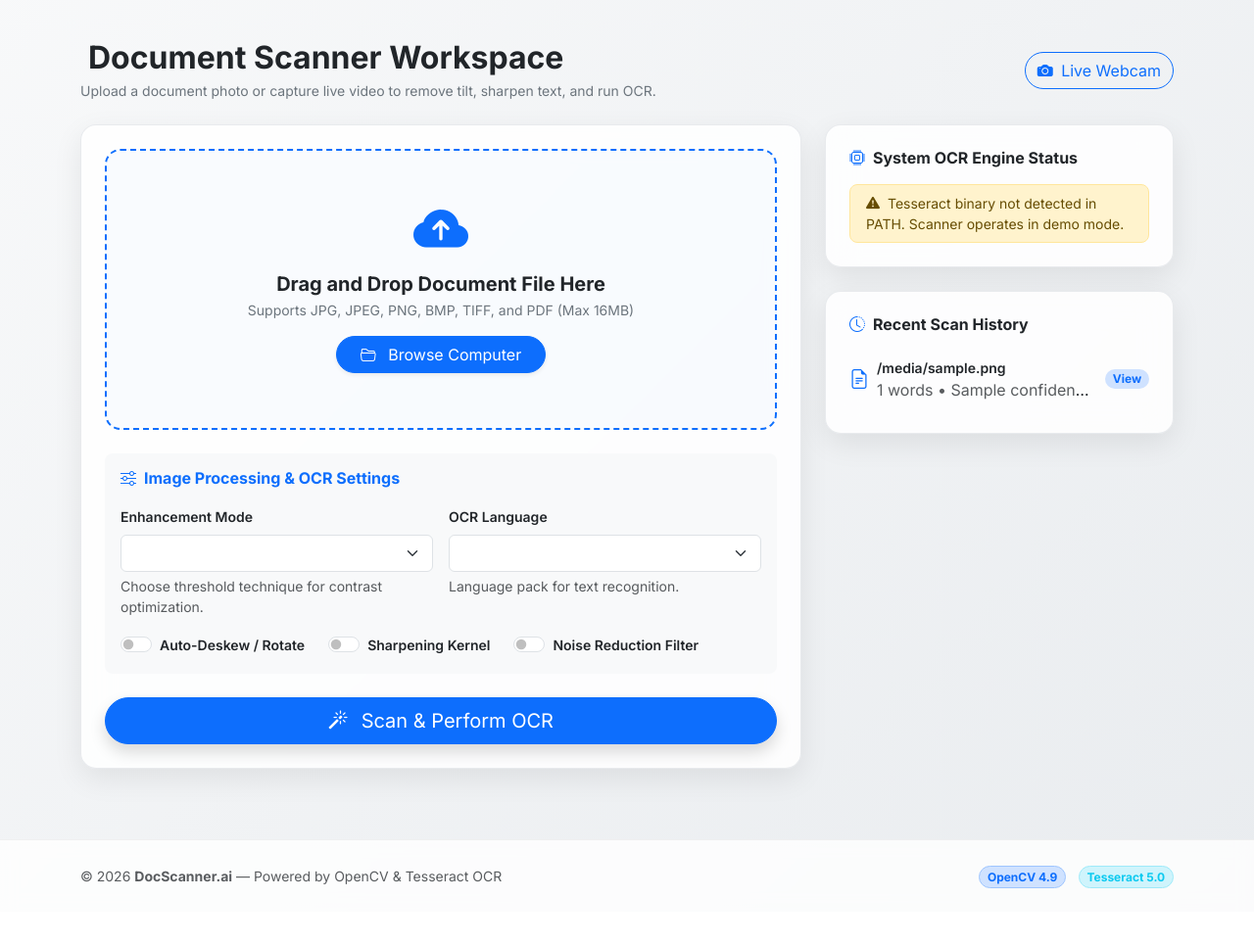
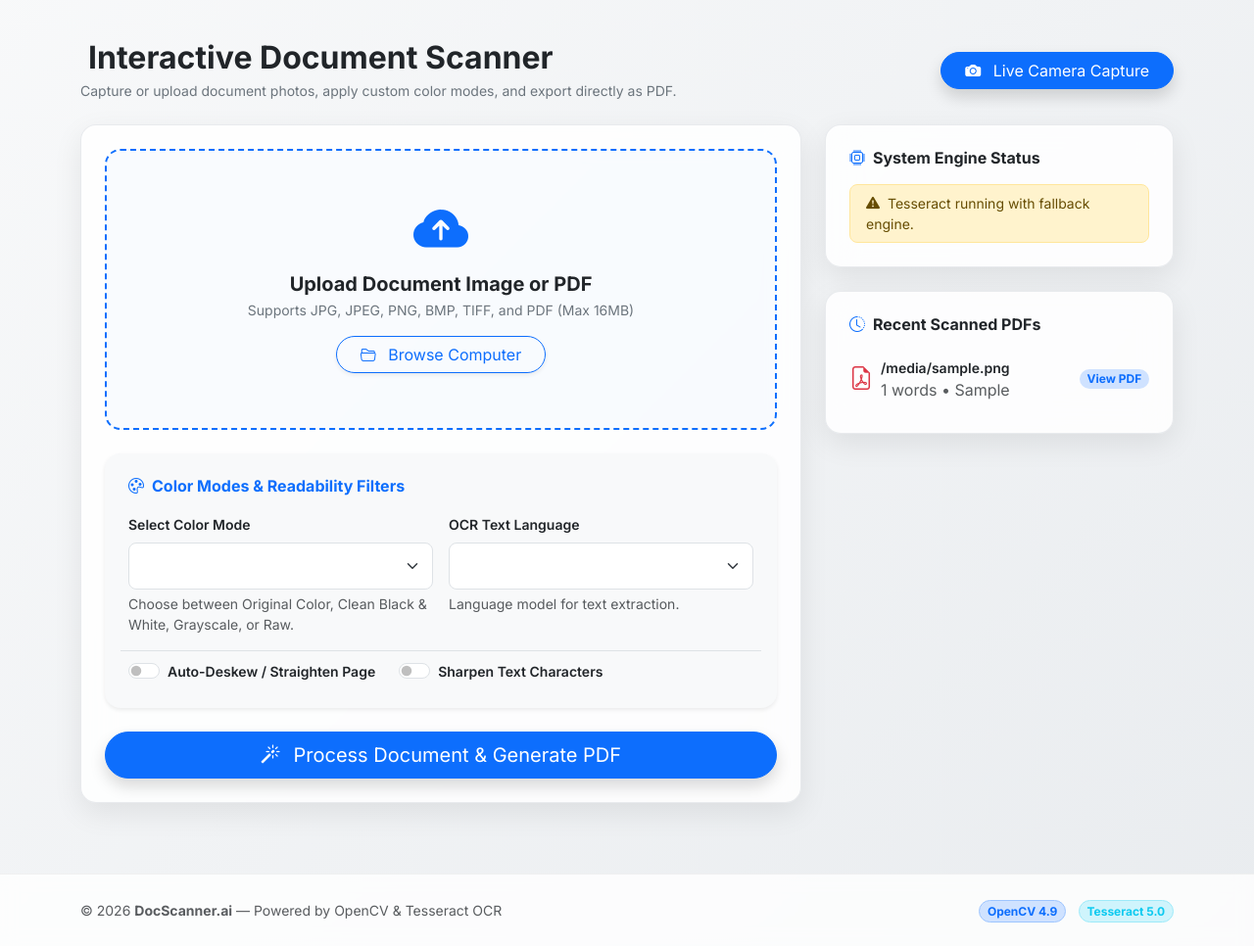
Before and after one commit to Shubham-910-ai/ocr-document-scanner, a Python web app: template templates/scanner.html in a window 1280 px wide. Shown: the part 69-1035 px from the top of the page at 98% size. Before the commit the page ends 976 px from the top, so only its background shows below. Run offline with Jinja, Linux system fonts and the light colour scheme; the template is opened without the code that fills it: most values are stand-ins (such as "Sample title", 1, 10 or a date in 2020); form fields are guessed from the names that the template uses.

Commit message:
Enhance document scanner with interactive color modes and instant PDF export

```diff
--- a/static/js/script.js
+++ b/static/js/script.js
@@ -146,15 +146,19 @@ function initWebcam() {
             webcamCanvas.height = webcamVideo.videoHeight;
             context.drawImage(webcamVideo, 0, 0, webcamCanvas.width, webcamCanvas.height);
 
-            const imageDataUrl = webcamCanvas.toDataURL('image/png');
-            stopWebcamStream();
+            const colorModeSelect = document.getElementById('webcamColorMode');
+            const selectedMode = colorModeSelect ? colorModeSelect.value : 'color';
 
             // Send captured image to backend API
-            showLoadingOverlay("Scanning Webcam Capture...");
+            showLoadingOverlay("Processing Camera Document & Generating PDF...");
             fetch('/api/webcam-upload', {
                 method: 'POST',
                 headers: { 'Content-Type': 'application/json' },
-                body: JSON.stringify({ image: imageDataUrl })
+                body: JSON.stringify({
+                    image: imageDataUrl,
+                    mode: selectedMode,
+                    language: 'eng+hin'
+                })
             })
             .then(res => res.json())
             .then(data => {
--- a/templates/scanner.html
+++ b/templates/scanner.html
@@ -1,24 +1,24 @@
 {% extends 'base.html' %}
 
-{% block title %}Document Scanner & OCR Workspace{% endblock %}
+{% block title %}Document Scanner & Interactive Camera Workspace{% endblock %}
 
 {% block content %}
 <div class="container py-4">
-    <!-- Header Title -->
-    <div class="d-flex align-items-center justify-content-between mb-4">
+    <!-- Header Title & Action Buttons -->
+    <div class="d-flex flex-column flex-md-row align-items-md-center justify-content-between mb-4 gap-3">
         <div>
-            <h2 class="fw-bold mb-1"><i class="bi bi-scanner text-primary me-2"></i>Document Scanner Workspace</h2>
-            <p class="text-secondary small mb-0">Upload a document photo or capture live video to remove tilt, sharpen text, and run OCR.</p>
+            <h2 class="fw-bold mb-1"><i class="bi bi-scanner text-primary me-2"></i>Interactive Document Scanner</h2>
+            <p class="text-secondary small mb-0">Capture or upload document photos, apply custom color modes, and export directly as PDF.</p>
         </div>
-        <div>
-            <button class="btn btn-outline-primary rounded-pill" id="startWebcamBtn" data-bs-toggle="modal" data-bs-target="#webcamModal">
-                <i class="bi bi-camera-fill me-1"></i> Live Webcam
+        <div class="d-flex flex-wrap gap-2">
+            <button class="btn btn-primary rounded-pill px-4 shadow" id="startWebcamBtn" data-bs-toggle="modal" data-bs-target="#webcamModal">
+                <i class="bi bi-camera-fill me-2"></i> Live Camera Capture
             </button>
         </div>
     </div>
 
     <div class="row g-4">
-        <!-- Main Form Column -->
+        <!-- Main Scanner Controls Column -->
         <div class="col-lg-8">
             <div class="glass-card p-4">
                 <form action="{{ url_for('upload_file') }}" method="POST" enctype="multipart/form-data" id="documentUploadForm">
@@ -27,56 +27,52 @@
                     <!-- Drag and Drop Dropzone -->
                     <div class="upload-dropzone mb-4" id="uploadDropzone">
                         <i class="bi bi-cloud-arrow-up-fill dropzone-icon"></i>
-                        <h5 class="fw-bold mb-1">Drag and Drop Document File Here</h5>
+                        <h5 class="fw-bold mb-1">Upload Document Image or PDF</h5>
                         <p class="text-secondary small mb-3">Supports JPG, JPEG, PNG, BMP, TIFF, and PDF (Max 16MB)</p>
 
                         <div class="d-inline-block">
-                            <span class="btn btn-primary rounded-pill px-4 shadow-sm">
+                            <span class="btn btn-outline-primary rounded-pill px-4 shadow-sm">
                                 <i class="bi bi-folder2-open me-2"></i> Browse Computer
                             </span>
                         </div>
 
-                        <!-- Hidden Real Input -->
+                        <!-- Hidden File Input -->
                         {{ form.document(class="d-none") }}
                         <div id="fileNameDisplay" class="mt-3 fw-bold text-primary small"></div>
                     </div>
 
-                    <!-- Live File Preview Container -->
+                    <!-- File Preview Container -->
                     <div id="previewContainer" class="image-preview-container mb-4 d-none">
                         <img id="imagePreview" src="" alt="Selected Preview">
                     </div>
 
-                    <!-- Enhancement & OCR Settings Accordion -->
-                    <div class="card border-0 bg-body-tertiary mb-4 rounded-3">
-                        <div class="card-body">
-                            <h6 class="fw-bold mb-3 text-primary"><i class="bi bi-sliders me-2"></i>Image Processing & OCR Settings</h6>
+                    <!-- Color Mode & Document Settings Card -->
+                    <div class="card border-0 bg-body-tertiary mb-4 rounded-4 shadow-sm">
+                        <div class="card-body p-4">
+                            <h6 class="fw-bold mb-3 text-primary"><i class="bi bi-palette me-2"></i>Color Modes & Readability Filters</h6>
 
                             <div class="row g-3">
                                 <div class="col-md-6">
-                                    <label class="form-label small fw-semibold">Enhancement Mode</label>
-                                    {{ form.enhancement_mode(class="form-select") }}
-                                    <div class="form-text extra-small">Choose threshold technique for contrast optimization.</div>
+                                    <label class="form-label small fw-semibold">Select Color Mode</label>
+                                    {{ form.enhancement_mode(class="form-select form-select-lg") }}
+                                    <div class="form-text extra-small">Choose between Original Color, Clean Black & White, Grayscale, or Raw.</div>
                                 </div>
 
                                 <div class="col-md-6">
-                                    <label class="form-label small fw-semibold">OCR Language</label>
-                                    {{ form.language(class="form-select") }}
-                                    <div class="form-text extra-small">Language pack for text recognition.</div>
+                                    <label class="form-label small fw-semibold">OCR Text Language</label>
+                                    {{ form.language(class="form-select form-select-lg") }}
+                                    <div class="form-text extra-small">Language model for text extraction.</div>
                                 </div>
 
-                                <div class="col-12 mt-3">
+                                <div class="col-12 mt-3 pt-2 border-top">
                                     <div class="d-flex flex-wrap gap-4">
                                         <div class="form-check form-switch">
                                             {{ form.auto_rotate(class="form-check-input") }}
-                                            <label class="form-check-label small fw-semibold" for="auto_rotate">Auto-Deskew / Rotate</label>
+                                            <label class="form-check-label small fw-semibold" for="auto_rotate">Auto-Deskew / Straighten Page</label>
                                         </div>
                                         <div class="form-check form-switch">
                                             {{ form.sharpen(class="form-check-input") }}
-                                            <label class="form-check-label small fw-semibold" for="sharpen">Sharpening Kernel</label>
-                                        </div>
-                                        <div class="form-check form-switch">
-                                            {{ form.noise_reduction(class="form-check-input") }}
-                                            <label class="form-check-label small fw-semibold" for="noise_reduction">Noise Reduction Filter</label>
+                                            <label class="form-check-label small fw-semibold" for="sharpen">Sharpen Text Characters</label>
                                         </div>
                                     </div>
                                 </div>
@@ -85,53 +81,53 @@
                     </div>
 
                     <!-- Submit Action Button -->
-                    <div class="d-grid">
+                    <div class="d-grid gap-2">
                         <button type="submit" class="btn btn-primary btn-lg rounded-pill shadow">
-                            <i class="bi bi-magic me-2"></i> Scan & Perform OCR
+                            <i class="bi bi-magic me-2"></i> Process Document & Generate PDF
                         </button>
                     </div>
                 </form>
             </div>
         </div>
 
-        <!-- Sidebar / History Column -->
+        <!-- Sidebar Column -->
         <div class="col-lg-4">
-            <!-- Tesseract Status Card -->
+            <!-- OCR Status Card -->
             <div class="glass-card p-4 mb-4">
                 <h6 class="fw-bold mb-3 d-flex align-items-center">
-                    <i class="bi bi-cpu text-primary me-2"></i> System OCR Engine Status
+                    <i class="bi bi-cpu text-primary me-2"></i> System Engine Status
                 </h6>
                 {% if tesseract_available %}
                     <div class="alert alert-success py-2 px-3 mb-0 rounded-3 small">
-                        <i class="bi bi-check-circle-fill me-1"></i> Tesseract OCR Engine Ready
+                        <i class="bi bi-check-circle-fill me-1"></i> Tesseract & OpenCV Ready (English + Hindi)
                     </div>
                 {% else %}
                     <div class="alert alert-warning py-2 px-3 mb-0 rounded-3 small">
-                        <i class="bi bi-exclamation-triangle-fill me-1"></i> Tesseract binary not detected in PATH. Scanner operates in demo mode.
+                        <i class="bi bi-exclamation-triangle-fill me-1"></i> Tesseract running with fallback engine.
                     </div>
                 {% endif %}
             </div>
 
             <!-- Recent Scans History -->
             <div class="glass-card p-4">
-                <h6 class="fw-bold mb-3"><i class="bi bi-clock-history me-2 text-primary"></i>Recent Scan History</h6>
+                <h6 class="fw-bold mb-3"><i class="bi bi-clock-history me-2 text-primary"></i>Recent Scanned PDFs</h6>
                 {% if recent_scans %}
                     <div class="list-group list-group-flush border-0">
                         {% for scan in recent_scans %}
                             <a href="{{ url_for('result', scan_id=scan.id) }}" class="list-group-item list-group-item-action bg-transparent border-0 px-0 py-2 d-flex align-items-center justify-content-between">
                                 <div class="d-flex align-items-center text-truncate me-2">
-                                    <i class="bi bi-file-earmark-text text-primary me-2 fs-5"></i>
+                                    <i class="bi bi-file-earmark-pdf text-danger me-2 fs-4"></i>
                                     <div class="text-truncate">
                                         <div class="small fw-semibold text-truncate">{{ scan.filename }}</div>
-                                        <span class="extra-small text-muted">{{ scan.word_count }} words &bull; {{ scan.confidence }}% conf</span>
+                                        <span class="extra-small text-muted">{{ scan.word_count }} words &bull; {{ scan.enhancement_mode }}</span>
                                     </div>
                                 </div>
-                                <span class="badge bg-primary-subtle text-primary rounded-pill">View</span>
+                                <span class="badge bg-primary-subtle text-primary rounded-pill">View PDF</span>
                             </a>
                         {% endfor %}
                     </div>
                 {% else %}
-                    <p class="text-secondary small mb-0">No recent scans in this session. Upload a document to start!</p>
+                    <p class="text-secondary small mb-0">No recent scans in this session. Capture or upload a document to start!</p>
                 {% endif %}
             </div>
         </div>
@@ -143,19 +139,29 @@
     <div class="modal-dialog modal-lg modal-dialog-centered">
         <div class="modal-content glass-card border-0">
             <div class="modal-header border-0 pb-0">
-                <h5 class="modal-title fw-bold" id="webcamModalLabel"><i class="bi bi-camera-fill me-2 text-primary"></i>Live Webcam Scanner</h5>
+                <h5 class="modal-title fw-bold" id="webcamModalLabel"><i class="bi bi-camera-fill me-2 text-primary"></i>Document Scanner Camera</h5>
                 <button type="button" class="btn-close" data-bs-dismiss="modal" id="stopWebcamBtn" aria-label="Close"></button>
             </div>
             <div class="modal-body text-center">
-                <div class="position-relative bg-black rounded-3 overflow-hidden" style="min-height: 360px;">
+                <div class="position-relative bg-black rounded-4 overflow-hidden shadow-sm" style="min-height: 380px;">
                     <video id="webcamVideo" class="w-100 h-100" style="object-fit: cover;" autoplay playsinline></video>
                     <canvas id="webcamCanvas" class="d-none"></canvas>
                 </div>
-                <p class="small text-secondary mt-2 mb-0">Hold document flat in front of camera with good lighting.</p>
+
+                <!-- Live Color Mode Selector inside Camera Modal -->
+                <div class="mt-3 text-start bg-body-tertiary p-3 rounded-3">
+                    <label class="form-label small fw-semibold text-primary"><i class="bi bi-palette me-1"></i>Camera Color Mode</label>
+                    <select class="form-select form-select-sm" id="webcamColorMode">
+                        <option value="color" selected>Original Color (Readable)</option>
+                        <option value="adaptive">Adaptive Black & White (Clean Document)</option>
+                        <option value="grayscale">Grayscale High-Contrast</option>
+                        <option value="none">Unmodified Raw</option>
+                    </select>
+                </div>
             </div>
             <div class="modal-footer border-0 pt-0 justify-content-center">
-                <button type="button" class="btn btn-primary rounded-pill px-4 shadow" id="captureWebcamBtn" disabled>
-                    <i class="bi bi-camera-fill me-1"></i> Snap & Process Photo
+                <button type="button" class="btn btn-primary rounded-pill px-5 py-2 shadow fw-bold" id="captureWebcamBtn" disabled>
+                    <i class="bi bi-camera-fill me-2"></i> Capture Document & Export PDF
                 </button>
             </div>
         </div>
```
Also changed, not shown: app.py (+10 -7 lines), templates/result.html (+30 -22 lines).
